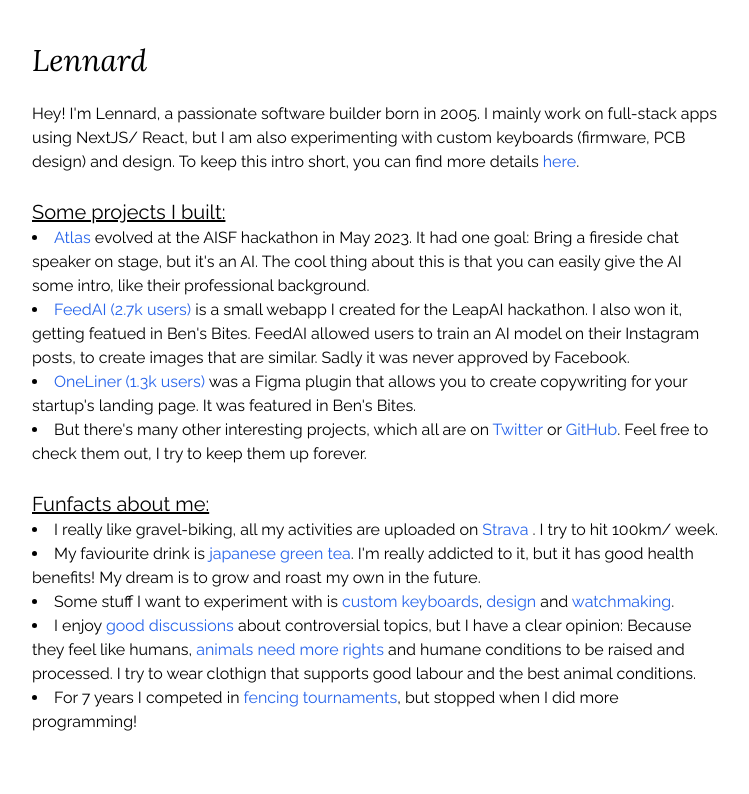
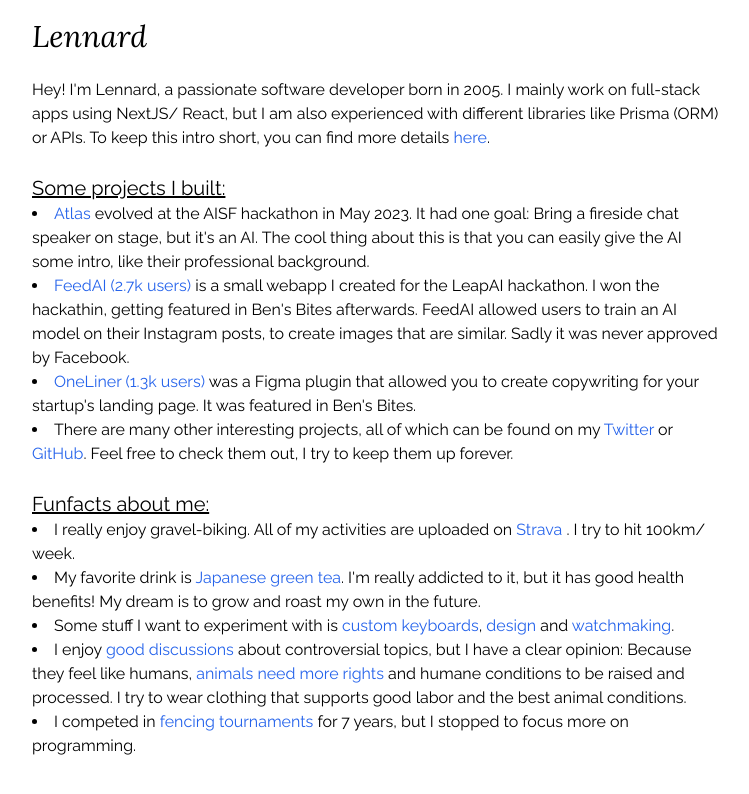
Before and after one commit to 0w9/personal, a Next.js app: page / in a window 1280 px wide. Shown: the top 794 px of the page, without its empty margins (264-1013 px from the left). Built offline with nearby package versions, Linux system fonts and the light colour scheme.

Commit message:
Proofreading

```diff
--- a/src/pages/index.js
+++ b/src/pages/index.js
@@ -11,7 +11,7 @@
         <br />
 
         <div style={{ fontFamily: "Raleway" }}>
-          <p>Hey! I&apos;m Lennard, a passionate software builder born in 2005. I mainly work on full-stack apps using NextJS/ React, but I am also experimenting with custom keyboards (firmware, PCB design) and design. To keep this intro short, you can find more details <span className="text-blue-600 hover:underline"><Link href={"/"}>here</Link></span>.</p>
+          <p>Hey! I&apos;m Lennard, a passionate software developer born in 2005. I mainly work on full-stack apps using NextJS/ React, but I am also experienced with different libraries like Prisma (ORM) or APIs. To keep this intro short, you can find more details <span className="text-blue-600 hover:underline"><Link href={"/"}>here</Link></span>.</p>
 
           <br />
 
@@ -21,9 +21,9 @@
             <div>
               <div>
                   <li><Link href="/" className="text-blue-600 hover:underline">Atlas </Link> evolved at the AISF hackathon in May 2023. It had one goal: Bring a fireside chat speaker on stage, but it&apos;s an AI. The cool thing about this is that you can easily give the AI some intro, like their professional background.</li>
-                  <li><Link href="https://www.feedai.lol" className="text-blue-600 hover:underline">FeedAI (2.7k users) </Link> is a small webapp I created for the LeapAI hackathon. I also won it, getting featued in Ben&apos;s Bites. FeedAI allowed users to train an AI model on their Instagram posts, to create images that are similar. Sadly it was never approved by Facebook.</li>
-                  <li><Link href="https://www.figma.com/community/plugin/1187697700637596253/OneLiner-%F0%9F%AA%84" className="text-blue-600 hover:underline">OneLiner (1.3k users) </Link>was a Figma plugin that allows you to create copywriting for your startup&apos;s landing page. It was featured in Ben&apos;s Bites.</li>
-                  <li>But there&apos;s many other interesting projects, which all are on <Link href="/" className="text-blue-600 hover:underline">Twitter</Link> or <Link href="/" className="text-blue-600 hover:underline">GitHub</Link>. Feel free to check them out, I try to keep them up forever.</li>
+                  <li><Link href="https://www.feedai.lol" className="text-blue-600 hover:underline">FeedAI (2.7k users) </Link> is a small webapp I created for the LeapAI hackathon. I won the hackathin, getting featured in Ben&apos;s Bites afterwards. FeedAI allowed users to train an AI model on their Instagram posts, to create images that are similar. Sadly it was never approved by Facebook.</li>
+                  <li><Link href="https://www.figma.com/community/plugin/1187697700637596253/OneLiner-%F0%9F%AA%84" className="text-blue-600 hover:underline">OneLiner (1.3k users) </Link>was a Figma plugin that allowed you to create copywriting for your startup&apos;s landing page. It was featured in Ben&apos;s Bites.</li>
+                  <li>There are many other interesting projects, all of which can be found on my <Link href="/" className="text-blue-600 hover:underline">Twitter</Link> or <Link href="/" className="text-blue-600 hover:underline">GitHub</Link>. Feel free to check them out, I try to keep them up forever.</li>
               </div>
             </div>
           </div>
@@ -35,11 +35,11 @@
 
             <div>
               <div>
-                  <li>I really like gravel-biking, all my activities are uploaded on <Link href="https://www.strava.com/athletes/98819139" className="text-blue-600 hover:underline">Strava </Link>. I try to hit 100km/ week.</li>
-                  <li>My faviourite drink is <Link disabled href="/" className="text-blue-600 hover:underline">japanese green tea</Link>. I&apos;m really addicted to it, but it has good health benefits! My dream is to grow and roast my own in the future.</li>
+                  <li>I really enjoy gravel-biking. All of my activities are uploaded on <Link href="https://www.strava.com/athletes/98819139" className="text-blue-600 hover:underline">Strava </Link>. I try to hit 100km/ week.</li>
+                  <li>My favorite drink is <Link disabled href="/" className="text-blue-600 hover:underline">Japanese green tea</Link>. I&apos;m really addicted to it, but it has good health benefits! My dream is to grow and roast my own in the future.</li>
                   <li>Some stuff I want to experiment with is <Link className="text-blue-600 hover:underline" href="/">custom keyboards</Link>, <Link className="text-blue-600 hover:underline" href="/">design</Link> and <Link className="text-blue-600 hover:underline" href="/">watchmaking</Link>.</li>
-                  <li>I enjoy <Link disabled href="/" className="text-blue-600 hover:underline">good discussions</Link> about controversial topics, but I have a clear opinion: Because they feel like humans, <Link className="text-blue-600 hover:underline" href="/">animals need more rights </Link>and humane conditions to be raised and processed. I try to wear clothign that supports good labour and the best animal conditions.</li>
-                  <li>For 7 years I competed in <Link disabled href="/" className="text-blue-600 hover:underline">fencing tournaments</Link>, but stopped when I did more programming!</li>
+                  <li>I enjoy <Link disabled href="/" className="text-blue-600 hover:underline">good discussions</Link> about controversial topics, but I have a clear opinion: Because they feel like humans, <Link className="text-blue-600 hover:underline" href="/">animals need more rights </Link>and humane conditions to be raised and processed. I try to wear clothing that supports good labor and the best animal conditions.</li>
+                  <li>I competed in <Link disabled href="/" className="text-blue-600 hover:underline">fencing tournaments</Link> for 7 years, but I stopped to focus more on programming.</li>
               </div>
             </div>
           </div>
```
